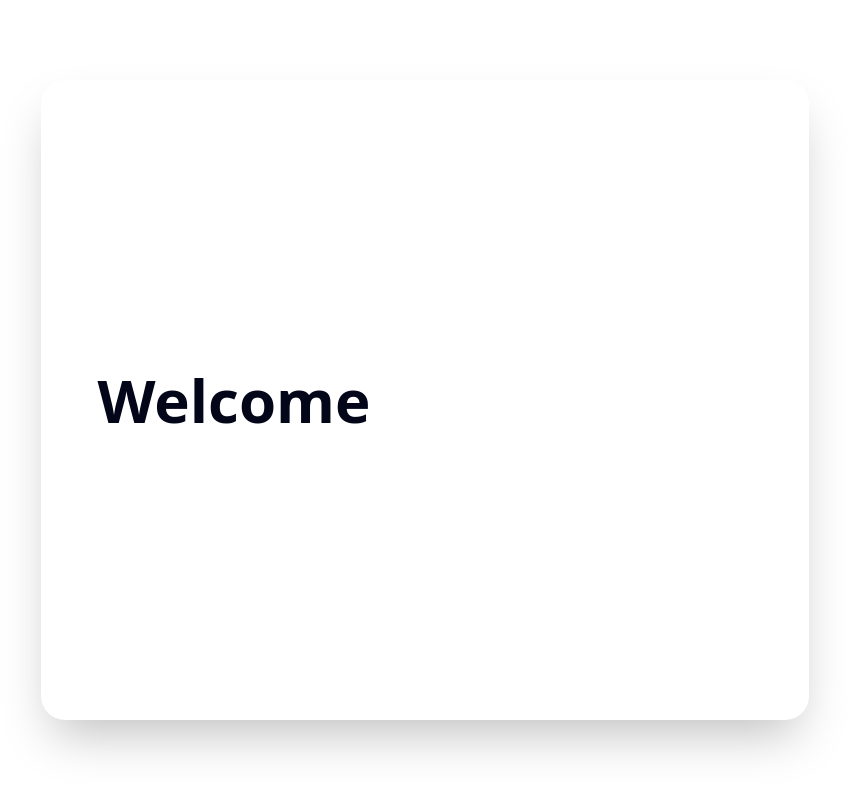
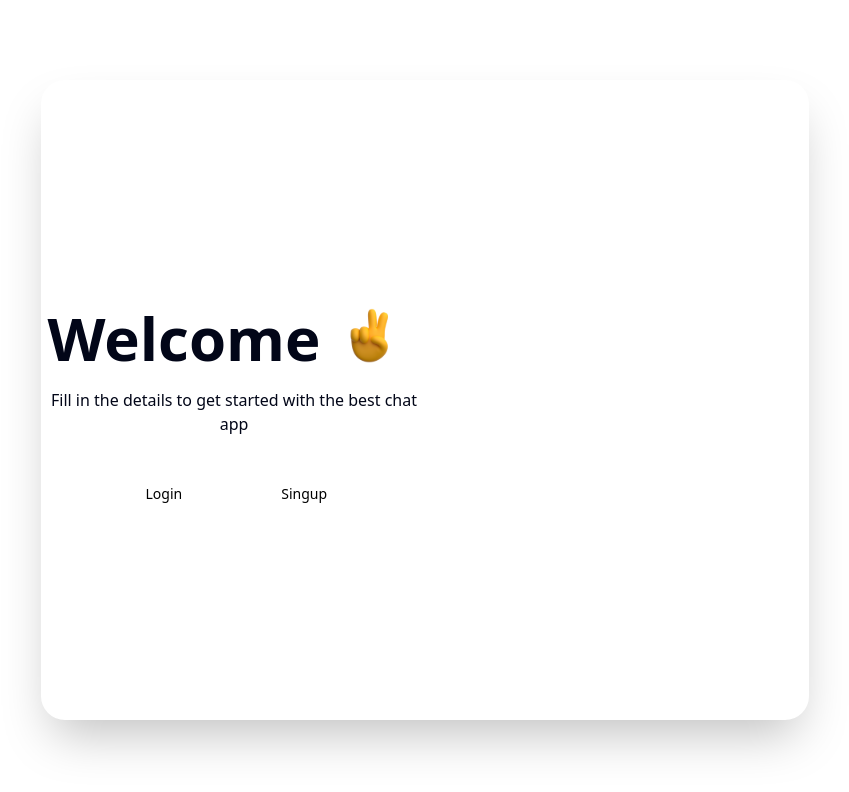
Before and after one commit to vkvikas01/chat-app, a React (Vite) app in the folder react-chat-app/: page /auth in a window 1280 px wide. Shown: the top 792 px of the page, without its empty margins (215-1064 px from the left). Built offline with nearby package versions, Linux system fonts and the light colour scheme.

Commit message:
login tabs

```diff
--- a/react-chat-app/package.json
+++ b/react-chat-app/package.json
@@ -11,6 +11,7 @@
   },
   "dependencies": {
     "@radix-ui/react-slot": "^1.2.0",
+    "@radix-ui/react-tabs": "^1.1.8",
     "@tailwindcss/vite": "^4.1.4",
     "class-variance-authority": "^0.7.1",
     "clsx": "^2.1.1",
--- a/react-chat-app/src/pages/auth/Index.jsx
+++ b/react-chat-app/src/pages/auth/Index.jsx
@@ -1,4 +1,8 @@
 import React from 'react'
+import Background from "../../assets/login2.png"
+import Victory from "../../assets/victory.svg"
+import { Tabs, TabsContent, TabsList, TabsTrigger } from "@/components/ui/tabs"
+
 
 function Index() {
   return (
@@ -8,7 +12,19 @@
             <div className='flex  justify-center items-center flex-col'>
                 <div className="flex justify-center items-center">
                     <h1 className='text-5xl font-bold md:text-6xl'>Welcome</h1>
+                    <img src={Victory} alt='Victory' className='h-[100px]'/>
                 </div>
+                <p className='font-medium text-center'>Fill in the details to get started with the best chat app</p>
+            </div>
+            <div className="flex items-center justify-center w-full">
+                <Tabs className="w-3/4">
+                    <TabsList className="bg-transparent rounded-none w-full">
+                        <TabsTrigger value="login" className="data-[state=active]:bg-transparent text-black border-b-2 rounded-none w-full data-[state=active]:text-black data-[state=active]:font-semibold data-[state=active]:border-b-purple-500 p-3 transition-all duration-300">Login</TabsTrigger>
+                        <TabsTrigger value="signup" className="data-[state=active]:bg-transparent text-black border-b-2 rounded-none w-full data-[state=active]:text-black data-[state=active]:font-semibold data-[state=active]:border-b-purple-500 p-3 transition-all duration-300">Singup</TabsTrigger>
+                    </TabsList>
+                    <TabsContent className="" value="login"></TabsContent>
+                    <TabsContent className="" value="signup"></TabsContent>
+                </Tabs>
             </div>
         </div>
       </div>
```
Also changed, not shown: 1 other file (tests, documents, lock files or other folders).
